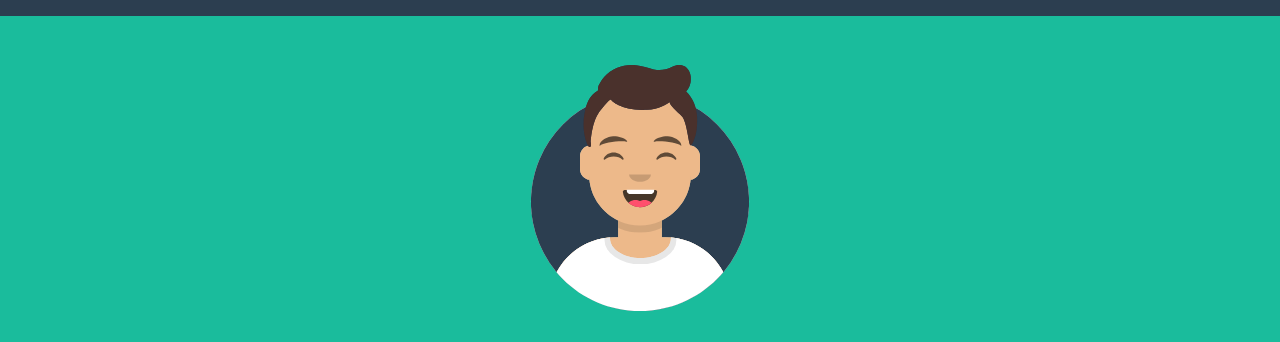
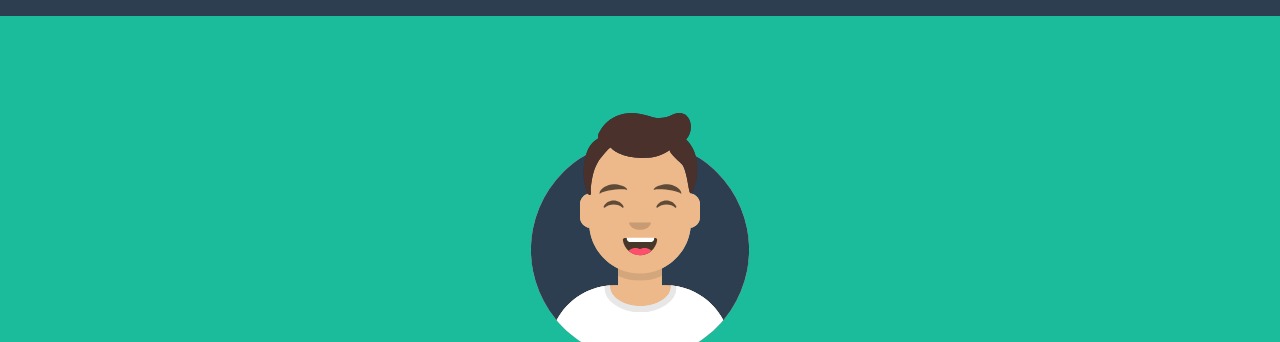
Before and after one commit to JDanielLpzV/landing-page-argano-uv, a website: page index.html in a window 1280 px wide. Shown: the part 88-430 px from the top of the page. Drawn offline with nearby package versions, Linux system fonts and the light colour scheme.

Commit message:
start section padding fixed

```diff
--- a/css/index.css
+++ b/css/index.css
@@ -74,14 +74,18 @@ hr {
     border-radius: 5px;
 }
 
+.start-content  {
+    line-height: 3.5rem;
+    padding: 6rem;
+}
+
 .start-title{
     font-size: 4rem;
     line-height: 3.5rem;
     font-weight: revert;
+
 }
-.start-content  {
-    line-height: 3.5rem;
-}
+
 .start-subtitule{
     font-size:1.4em;
 }
--- a/index.html
+++ b/index.html
@@ -50,7 +50,7 @@
           </nav>
     </header>
     <main>
-        <section class="start-content text-white text-center py-5 " id="start">
+        <section class="start-content text-white text-center " id="start">
             <div class="container d-flex align-items-center flex-column mt-5">
                 <!-- section image-->
                 <img class="mb-5 mt-5" style="width: 15rem;" src="assets/img/avatar.svg" alt="..." />
```
